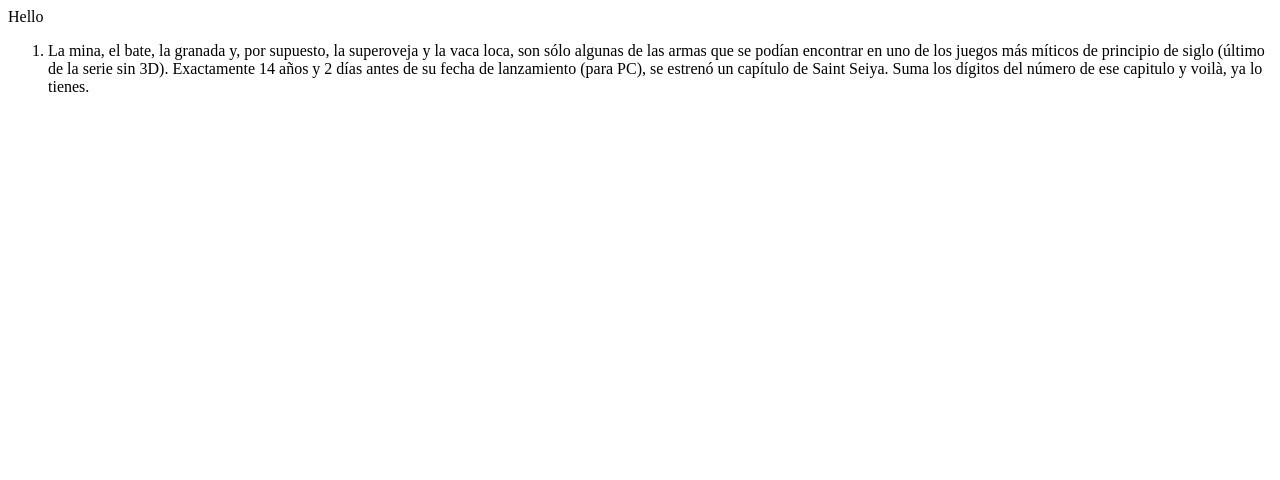
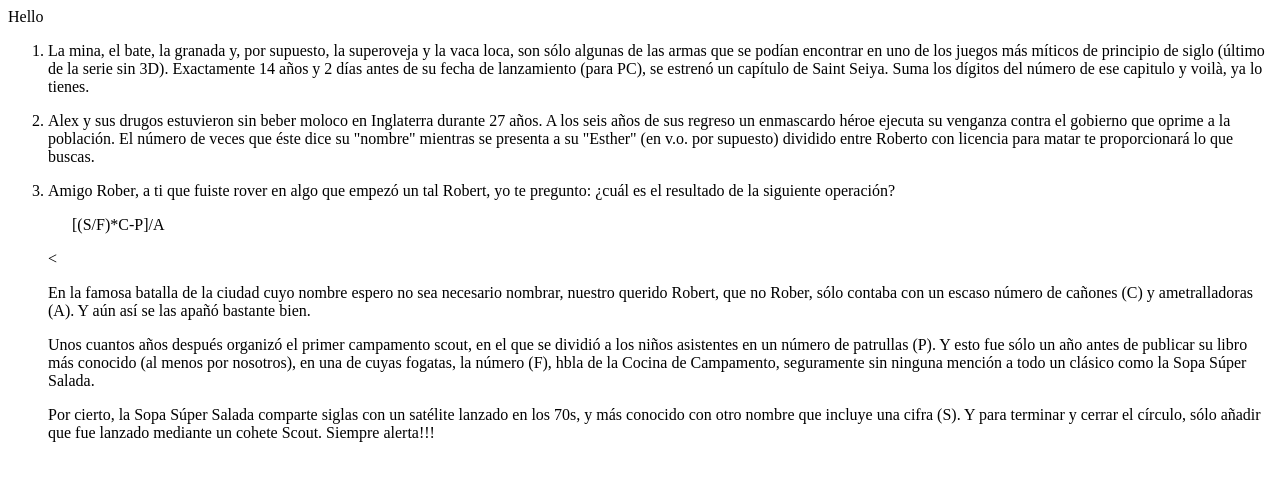
Before and after one commit to fmarmar/fmarmar.github.io, a plain HTML site: page movieriddles/index.html in a window 1280 px wide. Drawn offline with Linux system fonts and the light colour scheme.

Commit message:
Felix y Encarna

```diff
--- a/movieriddles/index.html
+++ b/movieriddles/index.html
@@ -11,7 +11,13 @@
 <p>Hello</p>
 
 <ol>
-<li>La mina, el bate, la granada y, por supuesto, la superoveja y la vaca loca, son s&oacute;lo algunas de las armas que se pod&iacute;an encontrar en uno de los juegos m&aacute;s míticos de principio de siglo (último de la serie sin 3D). Exactamente 14 años y 2 días antes de su fecha de lanzamiento (para PC), se estrenó un capítulo de Saint Seiya. Suma los dígitos del número de ese capitulo y  voilà, ya lo tienes.
+<li><p>La mina, el bate, la granada y, por supuesto, la superoveja y la vaca loca, son sólo algunas de las armas que se podían encontrar en uno de los juegos más míticos de principio de siglo (último de la serie sin 3D). Exactamente 14 años y 2 días antes de su fecha de lanzamiento (para PC), se estrenó un capítulo de Saint Seiya. Suma los dígitos del número de ese capitulo y  voilà, ya lo tienes.</p>
+<li><p>Alex y sus drugos estuvieron sin beber moloco en Inglaterra durante 27 años. A los seis años de sus regreso un enmascardo héroe ejecuta su venganza contra el gobierno que oprime a la población. El número de veces que éste dice su "nombre" mientras se presenta a su "Esther" (en v.o. por supuesto) dividido entre Roberto con licencia para matar te proporcionará lo que buscas.</p>
+<li><p>Amigo Rober, a ti que fuiste rover en algo que empezó un tal Robert, yo te pregunto: ¿cuál es el resultado de la siguiente operación?</p>
+<p>&nbsp;&nbsp;&nbsp;&nbsp;&nbsp;&nbsp;[(S/F)*C-P]/A</p>
+<<p>En la famosa batalla de la ciudad cuyo nombre espero no sea necesario nombrar, nuestro querido Robert, que no Rober, sólo contaba con un escaso número de cañones (C) y ametralladoras (A). Y aún así se las apañó bastante bien.</p>
+<p>Unos cuantos años después organizó el primer campamento scout, en el que se dividió a los niños asistentes en un número de patrullas (P). Y esto fue sólo un año antes de publicar su libro más conocido (al menos por nosotros), en una de cuyas fogatas, la número (F), hbla de la Cocina de Campamento, seguramente sin ninguna mención a todo un clásico como la Sopa Súper Salada.</p>
+<p>Por cierto, la Sopa Súper Salada comparte siglas con un satélite lanzado en los 70s, y más conocido con otro nombre que incluye una cifra (S). Y para terminar y cerrar el círculo, sólo añadir que fue lanzado mediante un cohete Scout. Siempre alerta!!!</p>
 </ol>
 
 </body>
```
